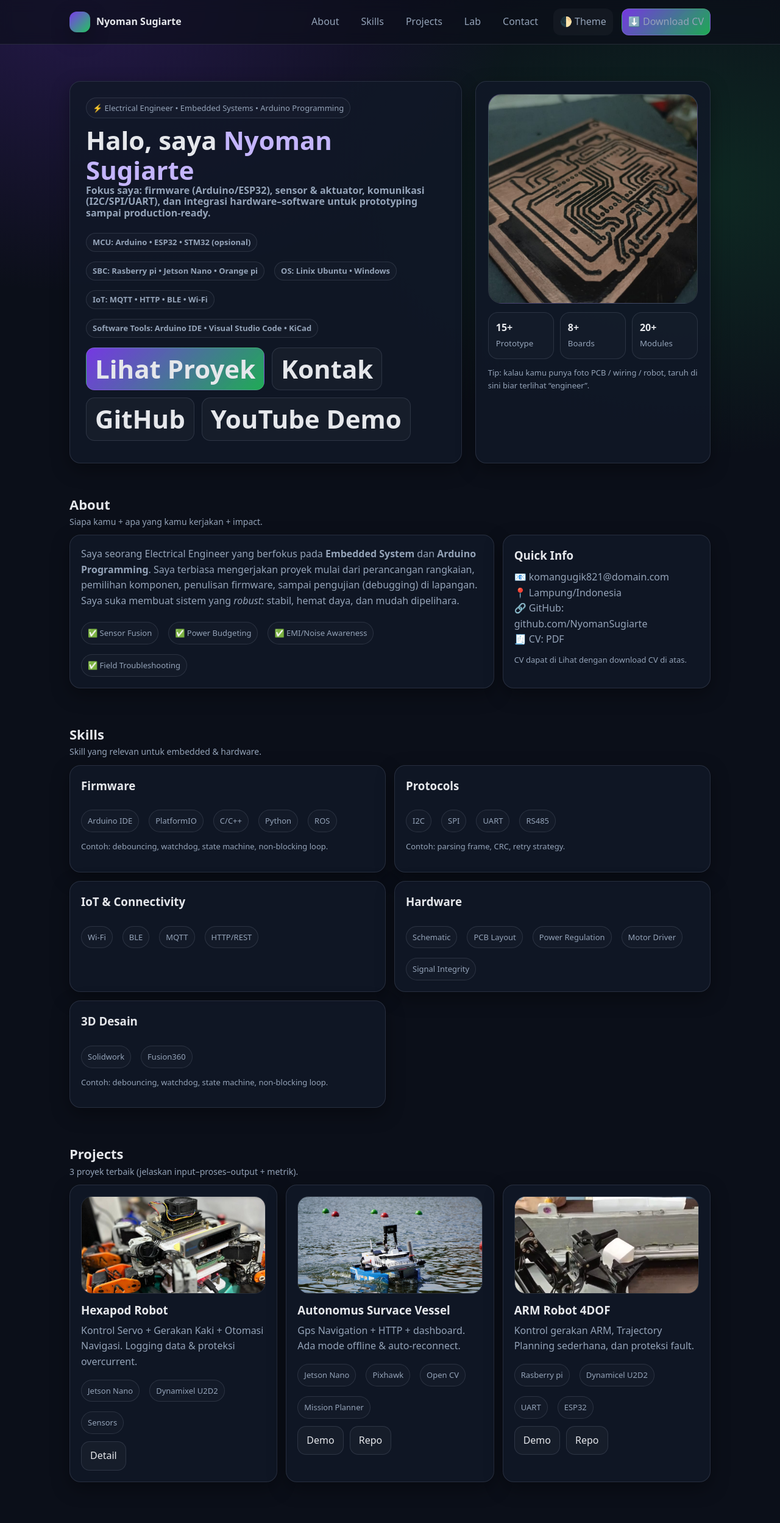
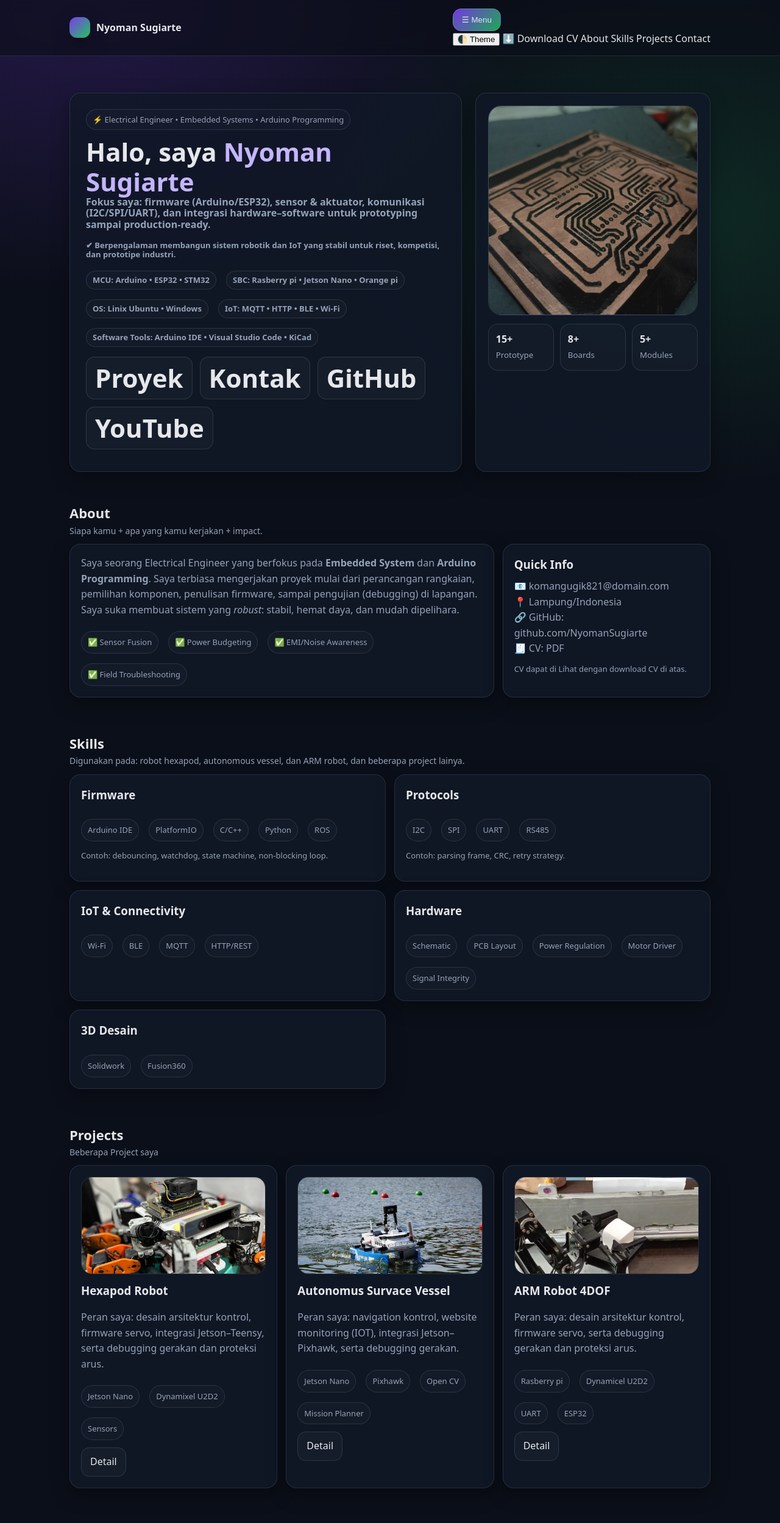
Before and after one commit to NyomanSugiarte/myporto, a plain HTML site: page index.html in a window 1280 px wide. Shown: the top 2498 px of the page at 61% size. Drawn offline with Linux system fonts and the light colour scheme.

Commit message:
Add files via upload

```diff
--- a/index.html
+++ b/index.html
@@ -4,7 +4,7 @@
 <head>
   <meta charset="utf-8" />
   <meta name="viewport" content="width=device-width, initial-scale=1" />
-  <title>Portfolio | Electrical Engineer — Embedded & Arduino</title>
+  <title>Portfolio</title>
   <meta name="description" content="Portfolio Electrical Engineer fokus Embedded System dan Arduino Programming." />
   <link rel="stylesheet" href="style/stylee.css">
 </head>
@@ -18,15 +18,25 @@
         <span>Nyoman Sugiarte</span>
       </a>
 
-      <nav class="menu">
-        <a href="#about">About</a>
-        <a href="#skills">Skills</a>
-        <a href="#projects">Projects</a>
-        <a href="#lab">Lab</a>
-        <a href="#contact">Contact</a>
-        <a class="btn" id="themeBtn" href="javascript:void(0)">🌓 Theme</a>
-        <a class="btn primary" href="CV_NyomanSugiarte.pdf" download="CV_NyomanSugiarte.pdf">⬇️ Download CV</a>
-      </nav>
+      <div class="dropdown">
+        <button class="btn primary dropdown-toggle" type="button" id="navDropdownBtn" aria-haspopup="true"
+          aria-expanded="false">
+          ☰ Menu
+        </button>
+
+        <div class="dropdown-menu" id="navDropdownMenu" role="menu" aria-labelledby="navDropdownBtn">
+          <button class="dropdown-item" id="themeBtn" type="button">🌓 Theme</button>
+
+          <a class="dropdown-item" href="CV_NyomanSugiarte.pdf" download="CV_NyomanSugiarte.pdf">
+            ⬇️ Download CV
+          </a>
+          <a class="dropdown-item" href="#about">About</a>
+          <a class="dropdown-item" href="#skills">Skills</a>
+          <a class="dropdown-item" href="#projects">Projects</a>
+          <a class="dropdown-item" href="#contact">Contact</a>
+        </div>
+      </div>
+
     </div>
   </header>
 
@@ -34,14 +44,19 @@
     <section class="hero">
       <div class="card hero-main">
         <div class="kicker">⚡ Electrical Engineer • Embedded Systems • Arduino Programming</div>
-        <h1>Halo, saya <span style="color:#c4b5fd;">Nyoman Sugiarte</span>
+        <h1 class="textStyle">Halo, saya <span class="textStyle" style="color:#c4b5fd;">Nyoman Sugiarte</span>
+          <br>
+
           <p class="lead">
             Fokus saya: firmware (Arduino/ESP32), sensor & aktuator, komunikasi (I2C/SPI/UART),
             dan integrasi hardware–software untuk prototyping sampai production-ready.
           </p>
+          <p class="note">
+            ✔ Berpengalaman membangun sistem robotik dan IoT yang stabil untuk riset, kompetisi, dan prototipe industri.
+          </p>
 
           <div class="row">
-            <span class="pill"> MCU: Arduino • ESP32 • STM32 (opsional)</span>
+            <span class="pill"> MCU: Arduino • ESP32 • STM32</span>
             <span class="pill"> SBC: Rasberry pi • Jetson Nano • Orange pi</span>
             <span class="pill"> OS: Linix Ubuntu • Windows</span>
             <span class="pill"> IoT: MQTT • HTTP • BLE • Wi-Fi</span>
@@ -50,10 +65,10 @@
           </div>
 
           <div class="hero-actions">
-            <a class="btn primary" href="#projects">Lihat Proyek</a>
-            <a class="btn" href="#contact">Kontak</a>
-            <a class="btn" href="https://github.com/NyomanSugiarte" target="_blank" rel="noreferrer">GitHub</a>
-            <a class="btn" href="#" target="_blank" rel="noreferrer">YouTube Demo</a>
+            <a class="btn size" href="#projects">Proyek</a>
+            <a class="btn size" href="#contact">Kontak</a>
+            <a class="btn size" href="https://github.com/NyomanSugiarte" target="_blank" rel="noreferrer">GitHub</a>
+            <a class="btn size" href="https://www.youtube.com/@XB-69-v9w" target="_blank" rel="noreferrer">YouTube</a>
           </div>
       </div>
 
@@ -64,11 +79,9 @@
         <div class="stats">
           <div class="stat"><b>15+</b><small>Prototype</small></div>
           <div class="stat"><b>8+</b><small>Boards</small></div>
-          <div class="stat"><b>20+</b><small>Modules</small></div>
+          <div class="stat"><b>5+</b><small>Modules</small></div>
         </div>
-        <p class="note" style="margin-top:12px">
-          Tip: kalau kamu punya foto PCB / wiring / robot, taruh di sini biar terlihat “engineer”.
-        </p>
+
       </aside>
     </section>
 
@@ -115,7 +128,10 @@
       <div class="section-title">
         <div>
           <h2>Skills</h2>
-          <p>Skill yang relevan untuk embedded & hardware.</p>
+          <p class="note">
+            Digunakan pada: robot hexapod, autonomous vessel, dan ARM robot, dan beberapa project lainya.
+          </p>
+
         </div>
       </div>
 
@@ -158,9 +174,7 @@
           <h3 style="margin-top:0">3D Desain</h3>
           <div class="row">
             <span class="pill">Solidwork</span><span class="pill">Fusion360</span>
-          </div>
-          <p class="note">Contoh: debouncing, watchdog, state machine, non-blocking loop.</p>
-        </div>
+
       </div>
     </section>
 
@@ -168,7 +182,7 @@
       <div class="section-title">
         <div>
           <h2>Projects</h2>
-          <p>3 proyek terbaik (jelaskan input–proses–output + metrik).</p>
+          <p>Beberapa Project saya</p>
         </div>
       </div>
 
@@ -178,9 +192,11 @@
               alt=""></div>
           <div>
             <h3 style="margin:0 0 6px">Hexapod Robot</h3>
-            <p class="muted" style="margin:0 0 10px">
-              Kontrol Servo + Gerakan Kaki + Otomasi Navigasi. Logging data & proteksi overcurrent.
+            <p class="muted">
+              Peran saya: desain arsitektur kontrol, firmware servo, integrasi Jetson–Teensy,
+              serta debugging gerakan dan proteksi arus.
             </p>
+
             <div class="row">
               <span class="pill">Jetson Nano</span><span class="pill">Dynamixel U2D2</span><span
                 class="pill">Sensors</span>
@@ -196,17 +212,19 @@
           <div class="thumb"><img class="imageASV" src="images/ASV.jpg" alt=""></div>
           <div>
             <h3 style="margin:0 0 6px">Autonomus Survace Vessel</h3>
-            <p class="muted" style="margin:0 0 10px">
-              Gps Navigation + HTTP + dashboard. Ada mode offline & auto-reconnect.
+            <p class="muted">
+              Peran saya: navigation kontrol, website monitoring (IOT), integrasi Jetson–Pixhawk,
+              serta debugging gerakan.
             </p>
+
             <div class="row">
               <span class="pill">Jetson Nano</span><span class="pill">Pixhawk</span><span class="pill">Open
                 CV</span><span class="pill">Mission Planner</span>
             </div>
           </div>
           <div class="row">
-            <a class="btn" href="#" target="_blank" rel="noreferrer">Demo</a>
-            <a class="btn" href="#" target="_blank" rel="noreferrer">Repo</a>
+            <a class="btn" href="Detail/ASV_detail.html" rel="noreferrer">Detail</a>
+
           </div>
         </article>
 
@@ -214,22 +232,46 @@
           <div class="thumb"><img src="images/ARM.jpg" alt=""></div>
           <div>
             <h3 style="margin:0 0 6px">ARM Robot 4DOF</h3>
-            <p class="muted" style="margin:0 0 10px">
-              Kontrol gerakan ARM, Trajectory Planning sederhana, dan proteksi fault.
+            <p class="muted">
+              Peran saya: desain arsitektur kontrol, firmware servo,
+              serta debugging gerakan dan proteksi arus.
             </p>
+
             <div class="row">
               <span class="pill">Rasberry pi</span><span class="pill">Dynamicel U2D2</span><span
                 class="pill">UART</span><span class="pill">ESP32</span>
             </div>
           </div>
           <div class="row">
-            <a class="btn" href="#" target="_blank" rel="noreferrer">Demo</a>
-            <a class="btn" href="#" target="_blank" rel="noreferrer">Repo</a>
+            <a class="btn" href="Detail/ARM_detail.html" rel="noreferrer">Detail</a>
+
           </div>
         </article>
       </div>
     </section>
 
+    <section id="experience">
+      <div class="section-title">
+        <h2>Experience & Competition</h2>
+        <p>Pengalaman teknis dan kompetisi.</p>
+      </div>
+
+      <div class="card box">
+        <b>Kontes Robot Indonesia (KRI)</b>
+        <p class="muted">
+          Tim Robot SAR – Hexapod (KRSRI)<br>
+          Fokus: sistem gerak, kontrol aktuator, dan integrasi SBC.
+        </p>
+      </div>
+      <br>
+      <div class="card box">
+        <b>Kontes Kapal Indonesia (KKI)</b>
+        <p class="muted">
+          Tim Autonomus Survace Vassel (ASV)<br>
+          Fokus: sistem gerak, kontrol aktuator, dan integrasi SBC.
+        </p>
+      </div>
+    </section>
 
     <section id="contact">
       <div class="section-title">
@@ -269,10 +311,17 @@
     </section>
 
     <div class="footer">
-      © <span id="year"></span> Nama Kamu — Electrical Engineer (Embedded)
+      © <span id="year"></span> Nyoman Sugiarte — Electrical Engineer (Embedded)
     </div>
   </main>
-  <link rel="stylesheet" href="script/script.js">
+  <script>
+    (function () {
+      var el = document.getElementById("year");
+      if (el) el.textContent = new Date().getFullYear();
+    })();
+  </script>
+  <script src="script/script.js"></script>
+
 </body>
 
 </html>
```
